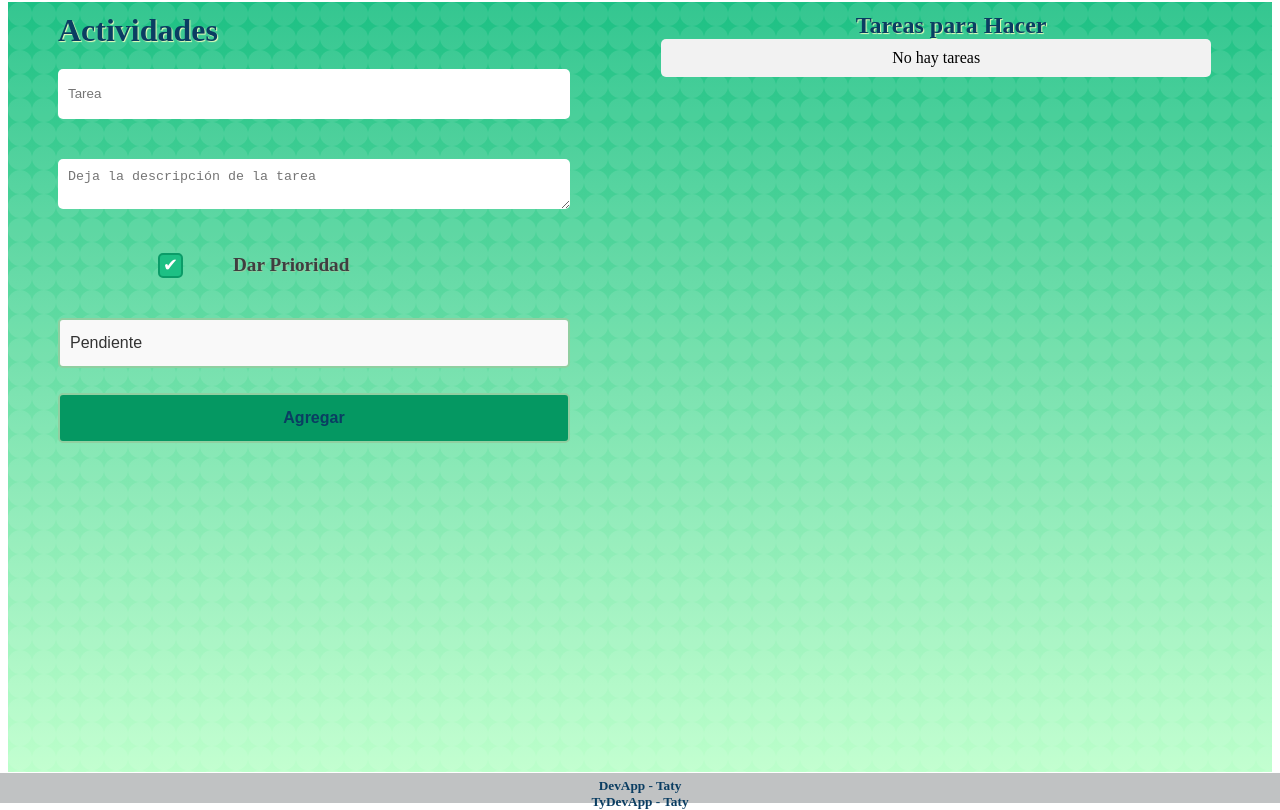
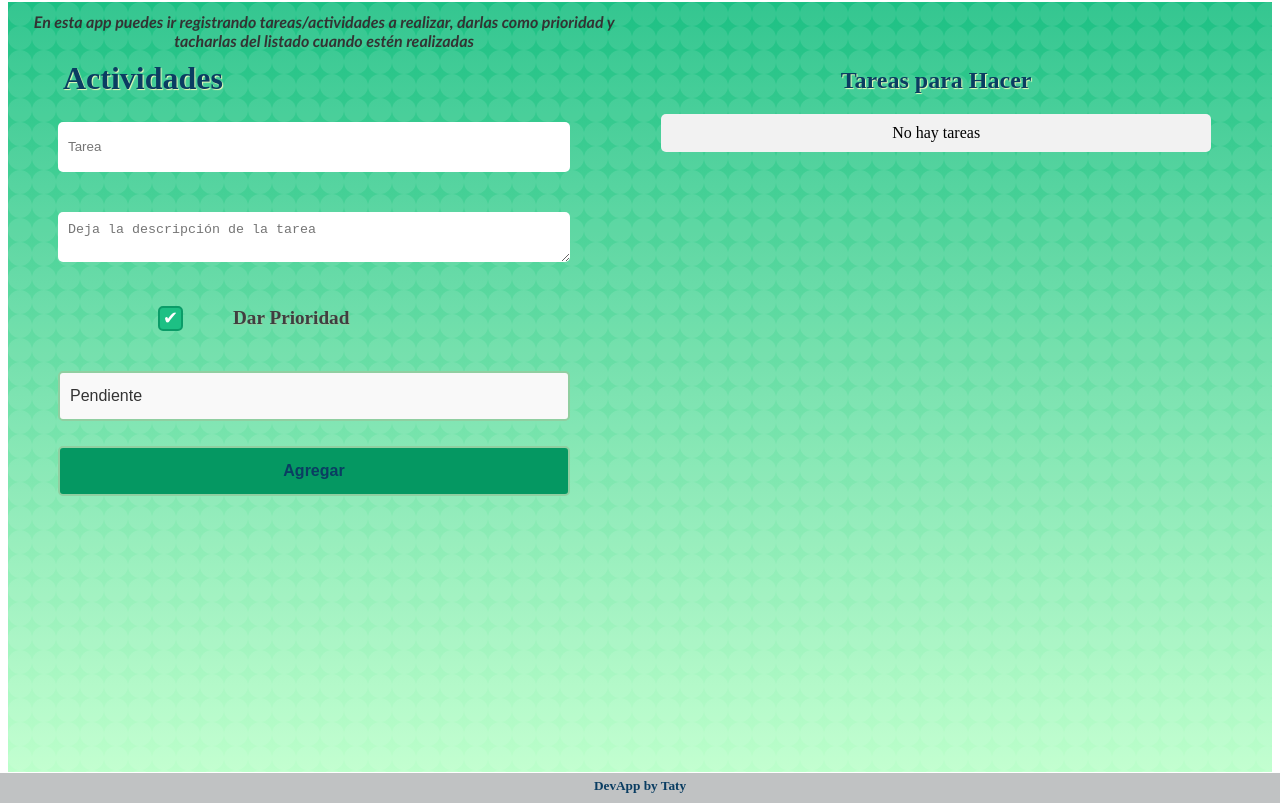
Before and after one commit to Taty71/appTareas, a React (Vite) app: page / in a window 1280 px wide. Built offline with nearby package versions, Linux system fonts and the light colour scheme.

Commit message:
cambios con explicación

```diff
--- a/src/App.css
+++ b/src/App.css
@@ -17,11 +17,12 @@
     font-size: 1em;
     margin: 0.1rem 0.5rem;
 }
-h1,h2{
+h1, h2{
     color: #0A3D62;
     font-weight: bold;
     text-shadow: 1px 1px 1px #ebffbc;
     margin-left: 30px;
+    text-align: center;
 
 }
 @media (max-width: 768px) {
--- a/src/componentes/Estilos.css
+++ b/src/componentes/Estilos.css
@@ -5,9 +5,16 @@
     width:75%;
     justify-content: center;
 }
-h1{
-    margin-left: 30px;
-
+.form h1{
+    margin: 10px 30px 5px 35px;
+}
+.header{
+    width: 100%;
+    height: auto;
+    font-family: 'Gill Sans', 'Gill Sans MT', Calibri, 'Trebuchet MS', sans-serif;
+    color:#333;
+    text-align: center;
+    font-style: italic;
 }
 .inputF{
     width: 100%;
--- a/src/componentes/Footer.jsx
+++ b/src/componentes/Footer.jsx
@@ -14,8 +14,7 @@ const footerStyle = {
 const Footer = () => {
     return (
         <footer style={footerStyle}>
-            <h5>DevApp - Taty</h5>
-            <h5>TyDevApp - Taty</h5>
+            <h5>DevApp by Taty</h5>
         </footer>
     );
 };
--- a/src/componentes/Formulario.jsx
+++ b/src/componentes/Formulario.jsx
@@ -32,7 +32,7 @@ const Formulario = ({addTodo})=> {
             return Swal.fire({
               icon: "error",
               title: "Oops...",
-              text: "Los campos titulo y descripción no pueden estar vacíos",
+              text: "Los campos tarea y descripción no pueden estar vacíos",
               customClass: {
                     popup: 'my-popup-size',
                     title: 'my-title-size',
@@ -77,6 +77,9 @@ const Formulario = ({addTodo})=> {
 
     return (
         <div className='form'>
+            <div className='header'>
+                <h4>En esta app puedes ir registrando tareas/actividades a realizar, darlas como prioridad y tacharlas del listado cuando estén realizadas</h4>
+            </div>
         <h1>Actividades</h1>
         <form onSubmit={handleSubmit}>
 
--- a/src/componentes/Todo.jsx
+++ b/src/componentes/Todo.jsx
@@ -10,8 +10,8 @@ const Todo = ({todo, deleteTodo, updateTodo}) => {
                     <p className={estado ? 'textC' : ''}> {descripcion} </p>
                     <p> {id} </p>
                     <div className='botones'>
-                            <button onClick={()=> deleteTodo(id)}className="eliminar">Eliminar</button>
-                            <button onClick={()=> updateTodo(id)}className="actualizar">Actualizar</button>
+                            <button onClick={()=> deleteTodo(id)}className="eliminar">Eliminar tarea</button>
+                            <button onClick={()=> updateTodo(id)}className="actualizar">Tarea realizada</button>
                     </div>
                     {priority && (<span className='prioridad'>Prioritario</span>)}
                 </div>
--- a/src/componentes/estilosTodos.css
+++ b/src/componentes/estilosTodos.css
@@ -7,7 +7,7 @@
     width:80%;
 }
 .todos h2{
-    margin-botton:15px;
+    margin:55px 10px 20px 10px;
 }
 .todo h4{
     color: #0A3D62;
```
